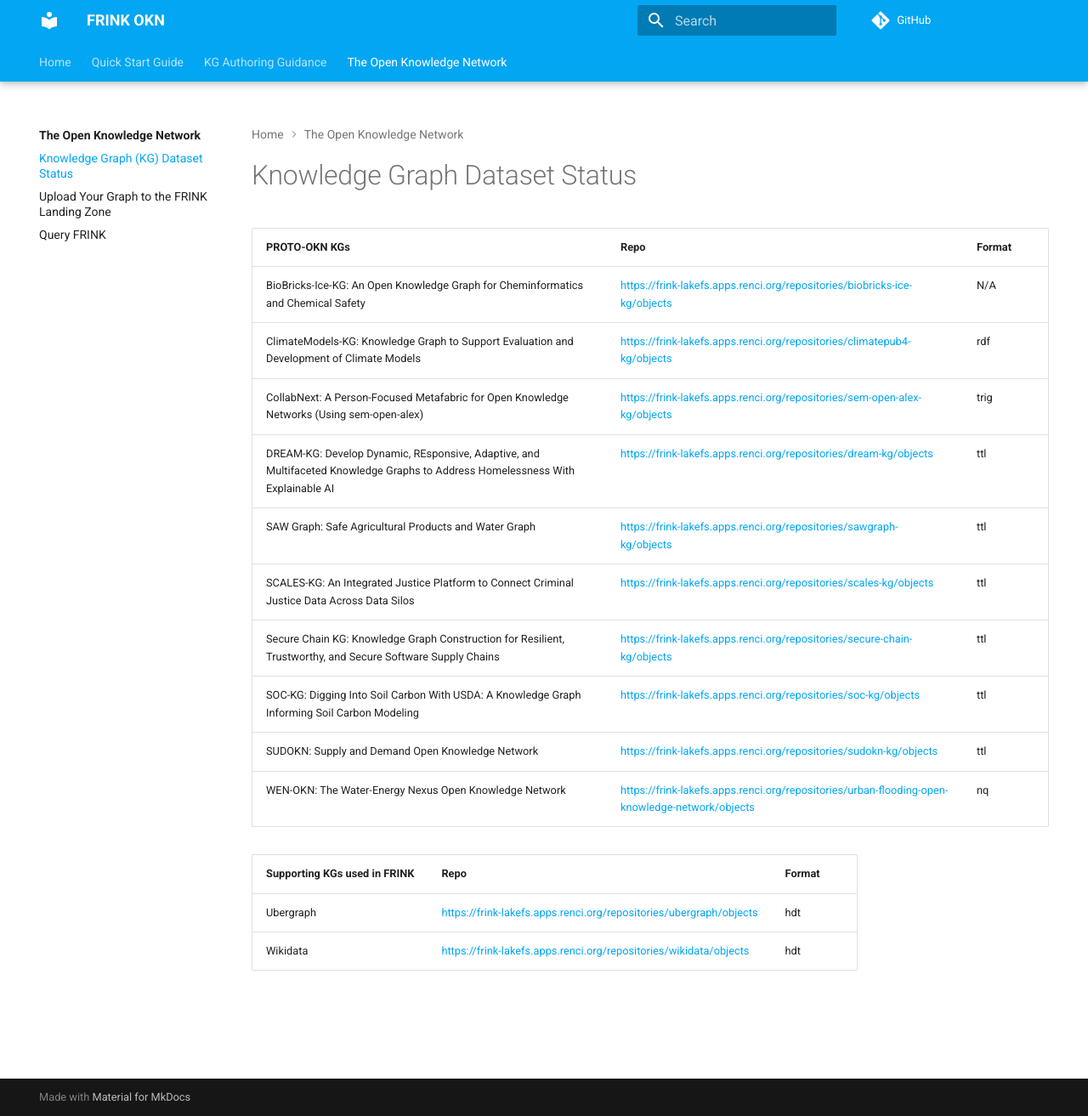
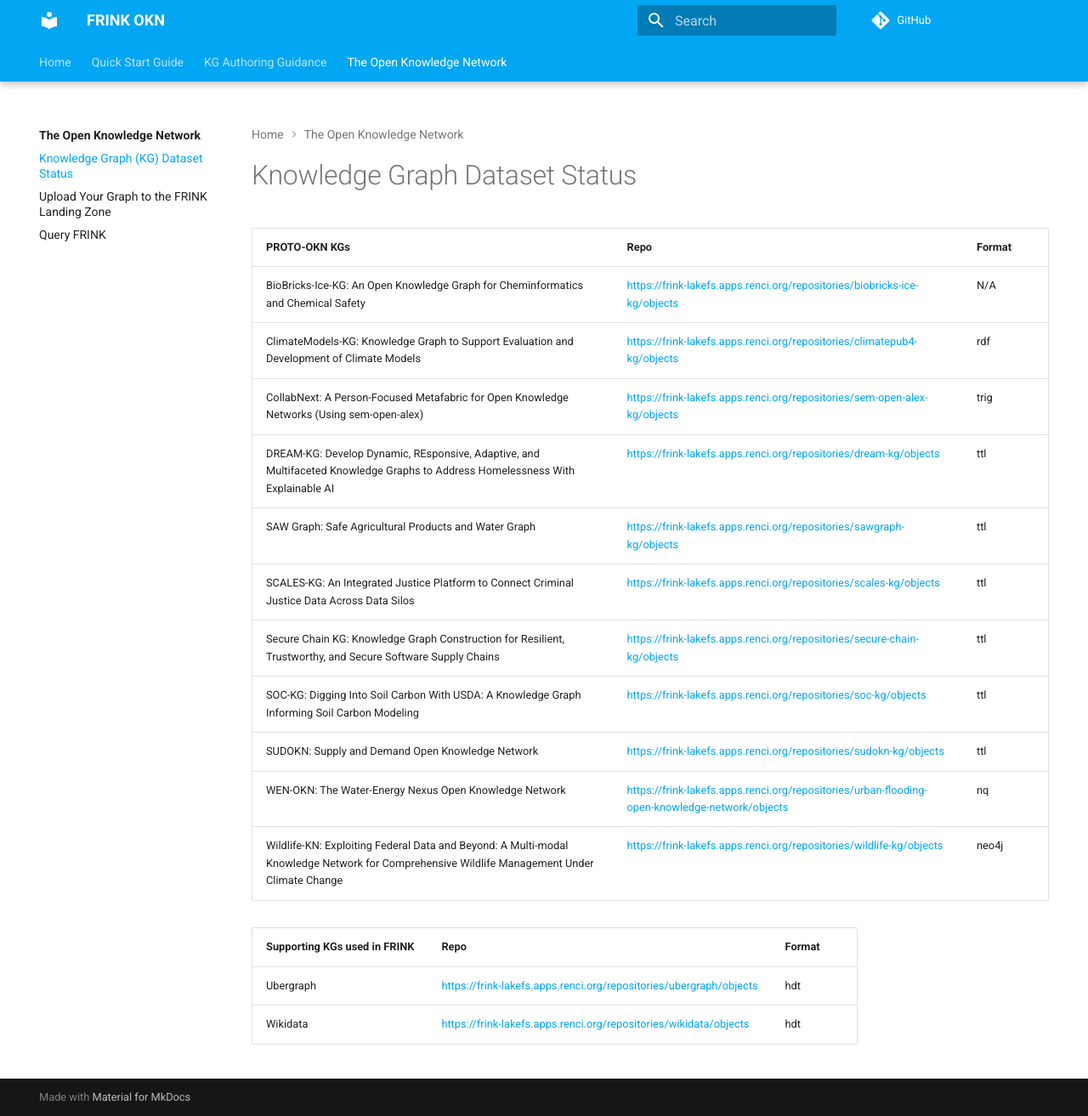
Before and after one commit to frink-okn/frink-landing-zone, an MkDocs documentation site: the page built from docs/okn/kgstatus.md, in a window 1280 px wide and 1313 px high. Shown: the whole window at 85% size. Built offline with MkDocs 1.6.1 and Material for MkDocs 9.7.7, drawn with Linux system fonts in a browser that asks for light colours; comment, search, counter and statistics services are not loaded.

Commit message:
added wildlife to status page

```diff
--- a/docs/okn/kgstatus.md
+++ b/docs/okn/kgstatus.md
@@ -12,6 +12,7 @@
 | SOC-KG: Digging Into Soil Carbon With USDA: A Knowledge Graph Informing Soil Carbon Modeling                                           | [https://frink-lakefs.apps.renci.org/repositories/soc-kg/objects](https://frink-lakefs.apps.renci.org/repositories/soc-kg/objects)                                                               | ttl   |
 | SUDOKN: Supply and Demand Open Knowledge Network                                         | [https://frink-lakefs.apps.renci.org/repositories/sudokn-kg/objects](https://frink-lakefs.apps.renci.org/repositories/sudokn-kg/objects)                                                           | ttl    |
 | WEN-OKN: The Water-Energy Nexus Open Knowledge Network            | [https://frink-lakefs.apps.renci.org/repositories/urban-flooding-open-knowledge-network/objects](https://frink-lakefs.apps.renci.org/repositories/urban-flooding-open-knowledge-network/objects) | nq     |
+| Wildlife-KN: Exploiting Federal Data and Beyond: A Multi-modal Knowledge Network for Comprehensive Wildlife Management Under Climate Change            | [https://frink-lakefs.apps.renci.org/repositories/wildlife-kg/objects](https://frink-lakefs.apps.renci.org/repositories/wildlife-kg/objects) | neo4j     |
 
 
 
```
